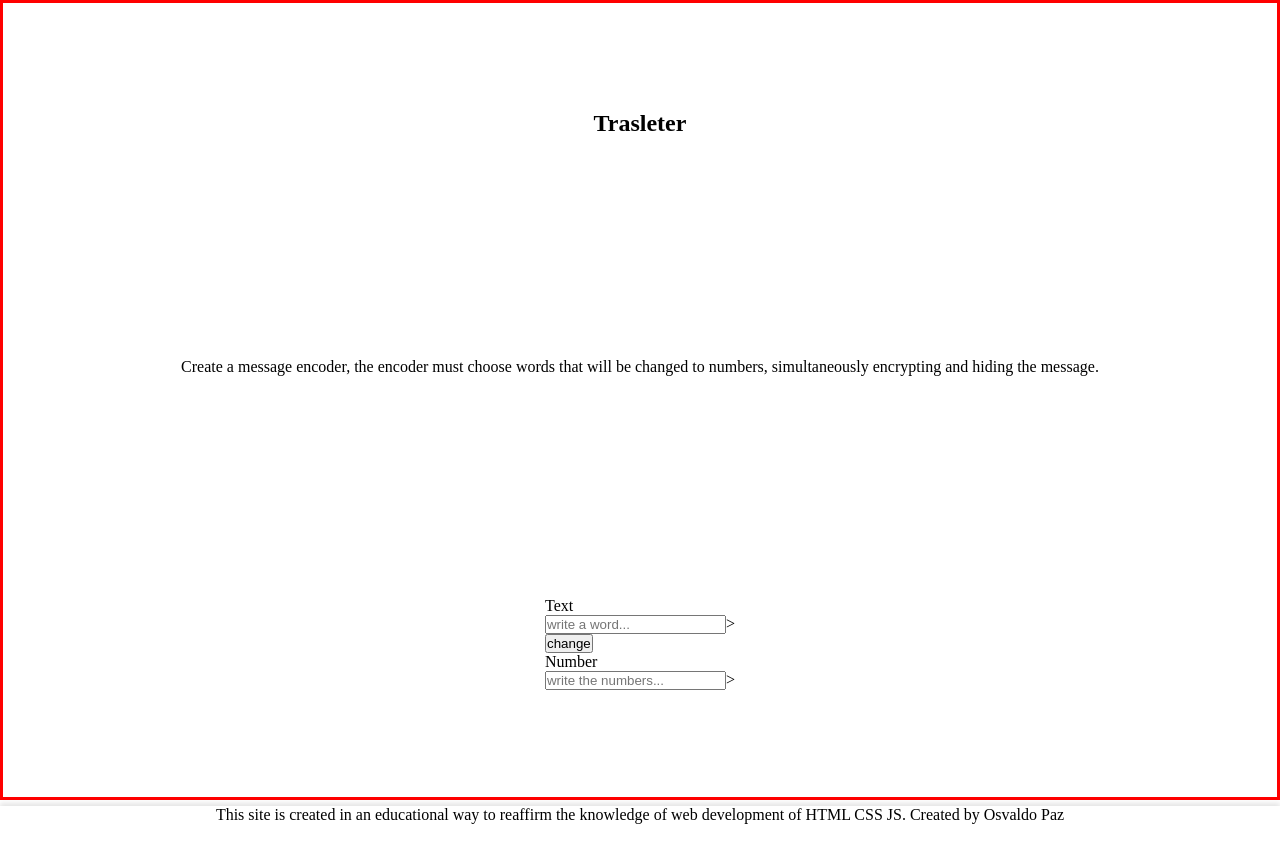
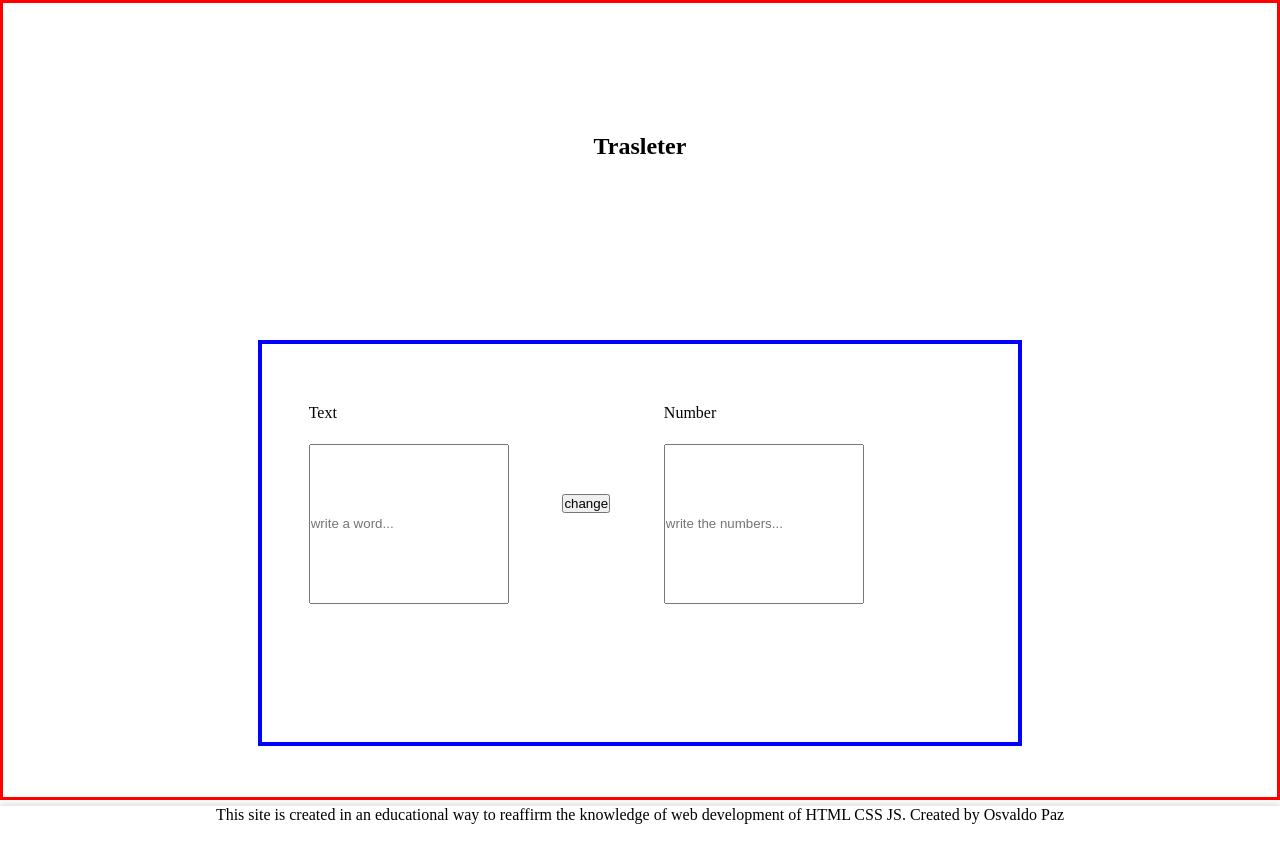
Before and after one commit to Osv0494/app-resetas, a plain HTML site: page index.html in a window 1280 px wide. Shown: the part 50-912 px from the top of the page. Drawn offline with Linux system fonts and the light colour scheme.

Commit message:
css changerd

```diff
--- a/css/main.css
+++ b/css/main.css
@@ -69,6 +69,52 @@
     display: grid;
     place-items: center;
   }
+  #trasleter-title{
+    border: 4px solid blue;
+    width: 20%;
+    height: 15%;
+    display: grid;
+    place-items: center;
+    font-size: 30px;
+  }
   .trasleter-number{
     border: 4px solid blue;
+    width: 60%;
+    height: 80%;
+    display: grid;
+    place-items: center;
+    grid-template-areas:
+    "a a b c c"
+    "a a b c c";
+    padding: 20px;
   }
+  /*
+     display: grid;
+    grid-template-areas:
+    "a a b c c"
+    "a a b c c";
+  */
+  #trasleter-text-number{
+    grid-area: a;
+  }
+  #trasleter-change{
+    grid-area: b;
+  }
+  #trasleter-container-number{
+    grid-area: c;
+  }
+  .trasleter-container{
+    width: 200px;
+    height: 200px;
+    display: grid;
+  }
+  .trasleter-number-texr{
+    width: 100%;
+    height: 160px;
+    margin-bottom: 0%;
+  }
+  .trasleter-label{
+    width: 200px;
+    height: 40px;
+    margin: 0;
+  }
--- a/js/appTranslate.js
+++ b/js/appTranslate.js
@@ -2,17 +2,16 @@ export function appTranslater(){
     const TranslaterHtml = document.createElement("section");
     const body = document.body;
     TranslaterHtml.innerHTML=`
-    <h2 id:'trasleter-title'>Trasleter</h2>
-    <p id:'trasleter-instruction'>Create a message encoder, the encoder must choose words that will be changed to numbers, simultaneously encrypting and hiding the message.</p>
-    <div class:'trasleter-number'>
-      <div id:'trasleter-container-text'>
-        <div id:'trasleter-text-number'>Text</div>
-        <input type="text"  placeholder="write a word...">>
+        <h2 class="trasleter-title">Trasleter</h2>
+    <div class="trasleter-number">
+      <div class="trasleter-container">
+        <label class="trasleter-label" for="Text">Text</label>
+        <input type="text" class="trasleter-number-texr" id="text" name="Text"  placeholder="write a word..."/>
       </div>
-      <button id:'trasleter-change'>change</button>
-      <div id:'trasleter-container-number'>
-        <div id:'trasleter-number-texr'>Number</div>
-      <input type="text"  placeholder="write the numbers...">>
+      <button class="trasleter-change">change</button>
+      <div class="trasleter-container">
+        <label class="trasleter-label" for="number">Number</label>
+        <input type="text" class="trasleter-number-texr" id="number" name="number"  placeholder="write the numbers...">
       </div>
     </div>`;
     body.appendChild(TranslaterHtml);
--- a/js/index.js
+++ b/js/index.js
@@ -6,5 +6,3 @@ import { appTranslater } from "./appTranslate.js";
 header();
 appTranslater();
 footer();
-let text = 'hola';
-console.log(text);
```
